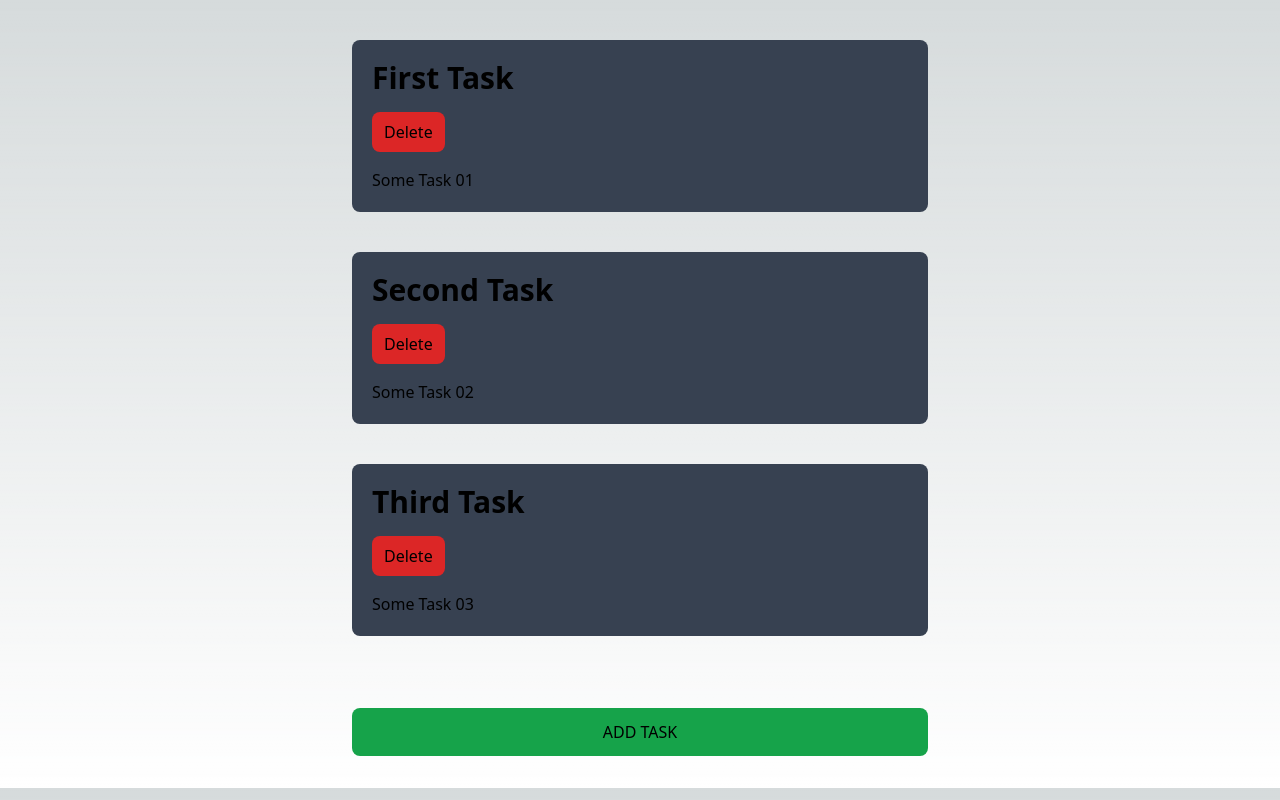
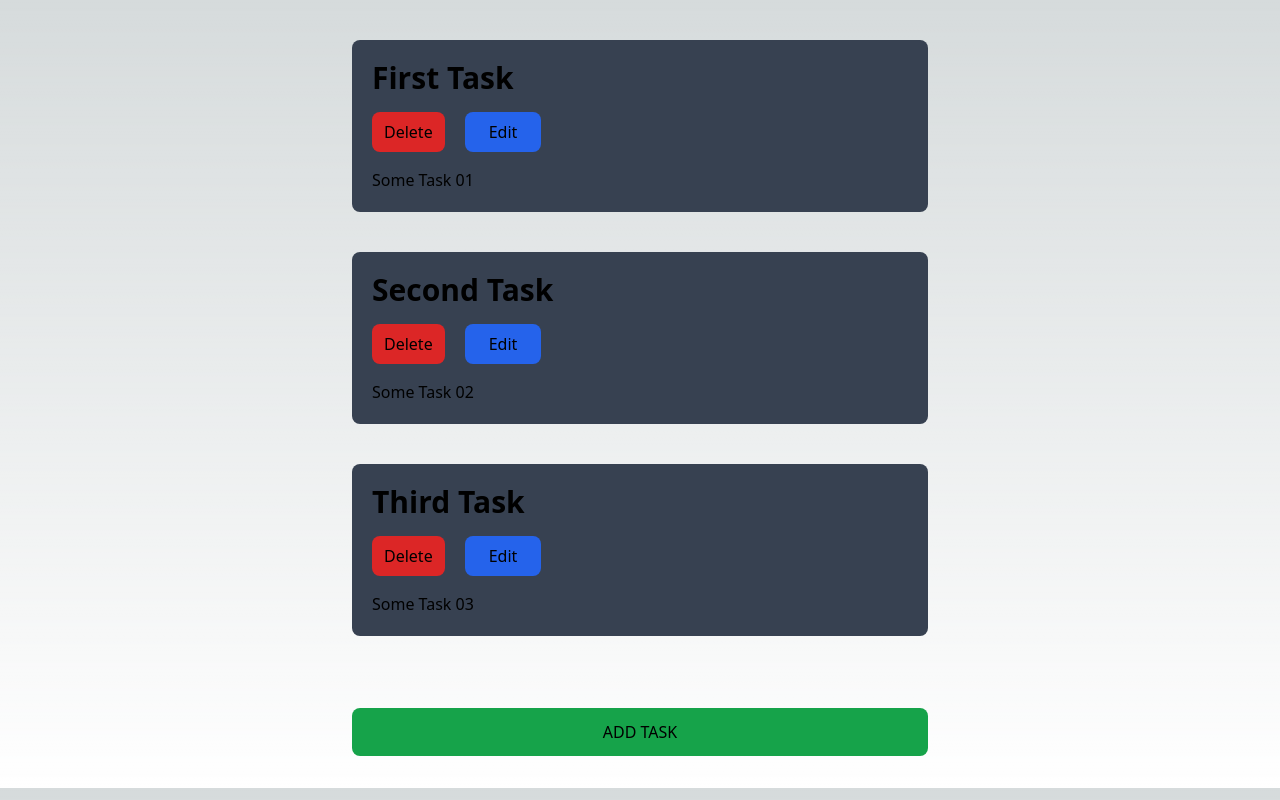
Before and after one commit to Joseduardo25/nextjs-context-crud, a Next.js app: page / in a window 1280 px wide. Built offline with nearby package versions, Linux system fonts and the light colour scheme.

Commit message:
add: button edit

```diff
--- a/src/components/TaskCard.js
+++ b/src/components/TaskCard.js
@@ -5,12 +5,20 @@ export const TaskCard = ({id, title, description}) => {
   return (
     <div
       className='m-10 bg-gray-700 rounded-lg max-w-xl mx-auto p-5'
-      onClick={() => router.push(`/edit/${id}`)}
+      // onClick={() => router.push(`/edit/${id}`)}
     >
         <h1 className='text-3xl font-semibold'>{title}</h1>
-        <button className='bg-red-600 py-2 px-3 rounded-lg mt-4'>
-          Delete
-        </button>
+        <div className=' flex gap-5'>
+          <button className='bg-red-600 py-2 px-3 rounded-lg mt-4'>
+            Delete
+          </button>
+          <button
+            className='bg-blue-600 py-2 px-6 rounded-lg mt-4'
+            onClick={()=> router.push(`/edit/${id}`)}
+          >
+            Edit
+          </button>
+        </div>
         <p className='mt-4'>{description}</p>
     </div>
   )
```
